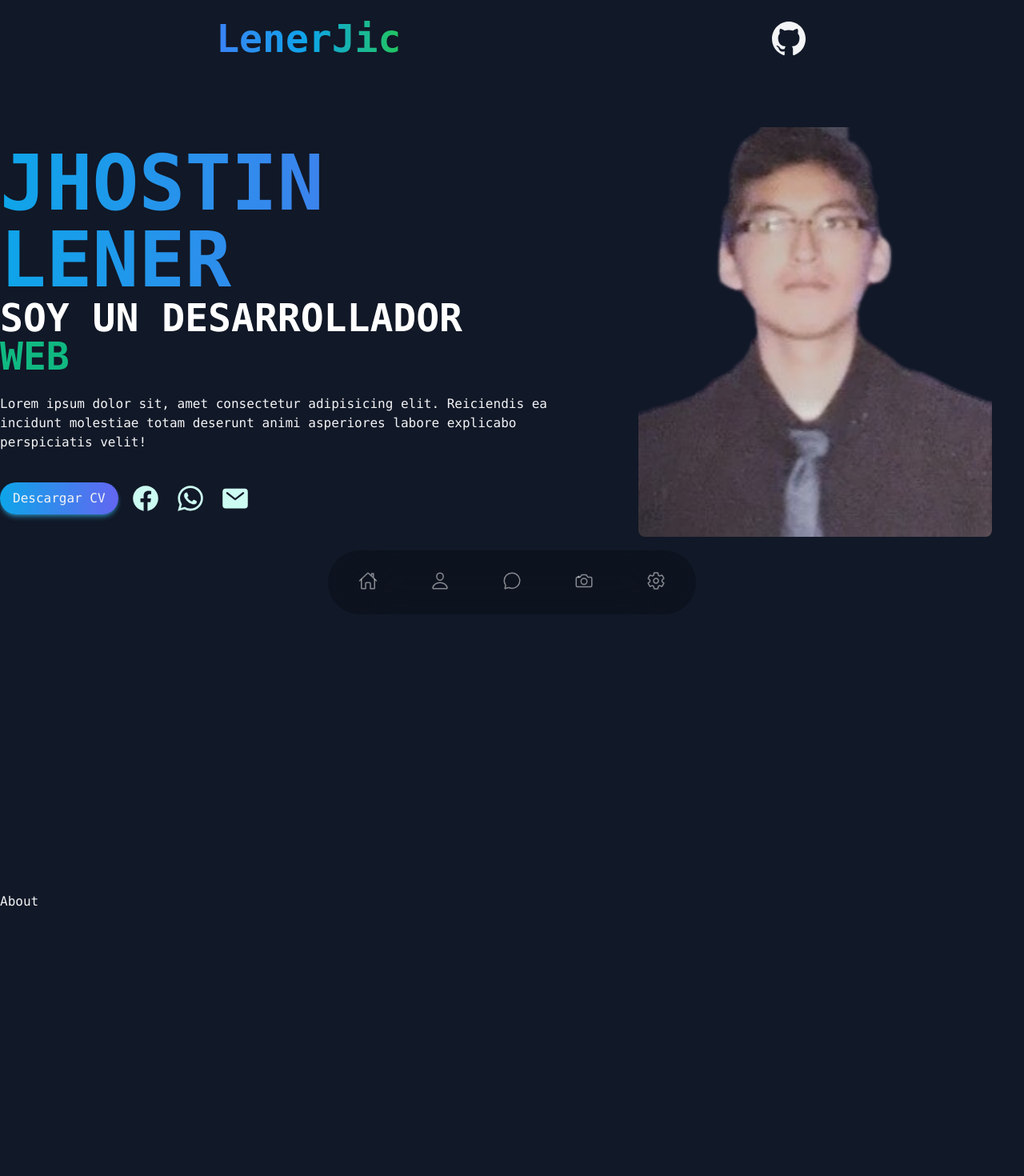
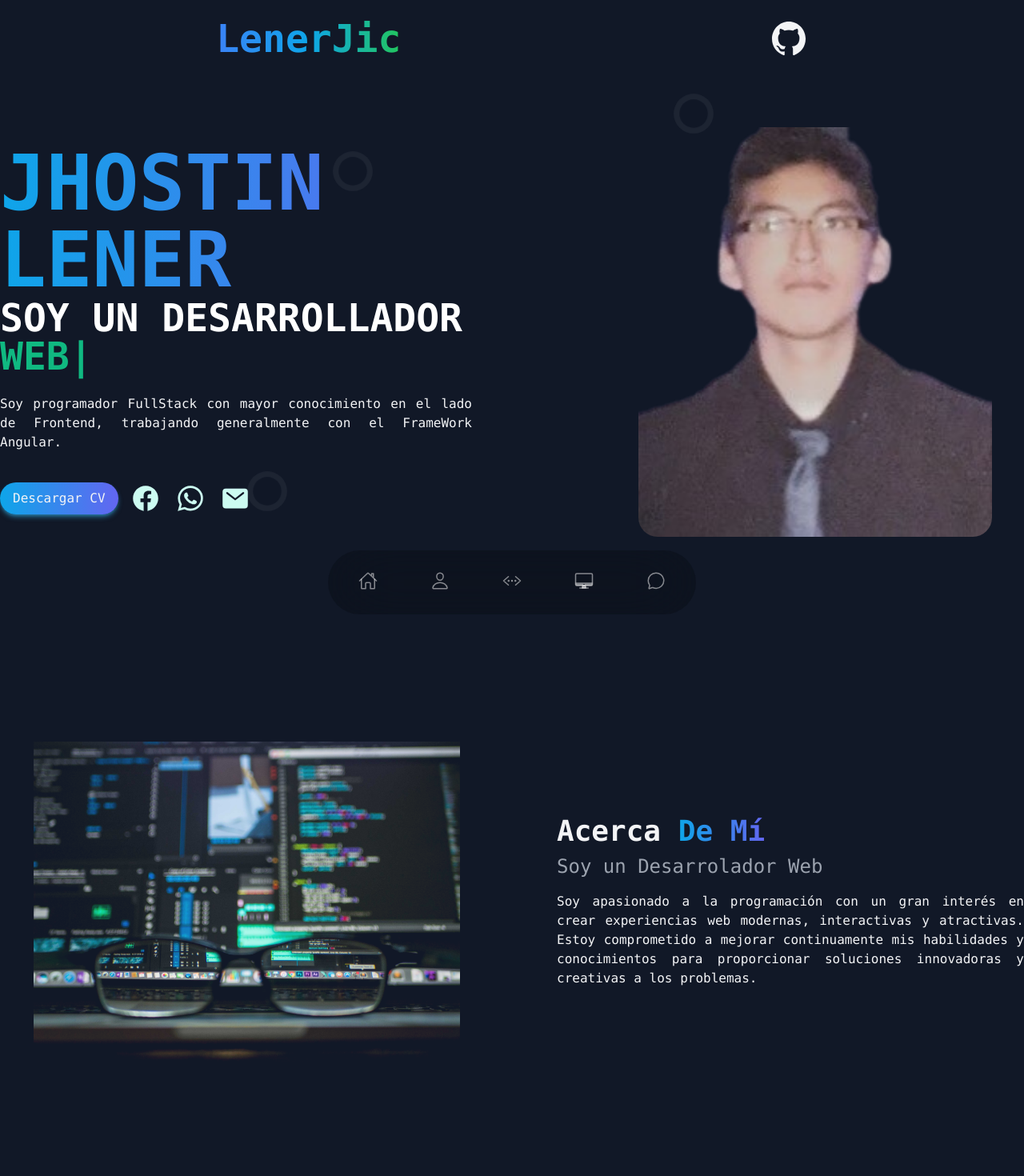
Before and after one commit to LenerJic/myportfolio, a React (Vite) app: page / in a window 1280 px wide. Shown: the top 1470 px of the page at 80% size. Built offline with nearby package versions, Linux system fonts and the light colour scheme.

Commit message:
myportfolio v0.2.1

```diff
--- a/src/App.jsx
+++ b/src/App.jsx
@@ -4,6 +4,8 @@ import { About } from "./components/About";
 import { Contact } from "./components/Contact";
 import { Header } from "./components/Header";
 import { APing } from "./components/APing";
+import { Skills } from "./components/Skills";
+import { Projects } from "./components/Projects";
 
 export function App() {
   return (
@@ -13,6 +15,8 @@ export function App() {
       <Hero/>
       <Navbar/>
       <About/>
+      <Skills/>
+      <Projects/>
       <Contact/>
     </>
   );
--- a/src/components/About.jsx
+++ b/src/components/About.jsx
@@ -1,5 +1,22 @@
 export function About() {
   return (
-    <section id="about" className="section" >About</section>
+    <section id="about" className="section">
+      <div className="container mx-auto">
+        <div className="flex flex-col gap-y-10 lg:flex-row lg:items-center lg:gap-x-20 lg:gap-y-0 h-screen">
+          <div className="flex-1 mx-4 bg-about bg-contain bg-no-repeat h-1/2 mix-blend-lighten bg-top"></div>
+          <div className="flex-1">
+            <h2 className="text-4xl mb-2 font-semibold">
+              Acerca <span className="text-gradient">De Mí</span>
+            </h2>
+            <h3 className="text-2xl text-gray-400 mb-4">Soy un Desarrolador Web</h3>
+            <p className="text-justify leading-6">
+              Soy apasionado a la programación con un gran interés en crear experiencias web modernas, interactivas
+              y atractivas. Estoy comprometido a mejorar continuamente mis habilidades y conocimientos
+              para proporcionar soluciones innovadoras y creativas a los problemas.
+            </p>
+          </div>
+        </div>
+      </div>
+    </section>
   )
 }
--- a/src/components/Hero.jsx
+++ b/src/components/Hero.jsx
@@ -10,11 +10,9 @@ export function Hero() {
   return (
     <section id="home" className="min-h-[85vh] lg:min-h-[78vh] flex items-center">
       <div className="container mx-auto">
-        {/* <div className="flex flex-col gap-y-8 lg:flex-row lg:items-center">
-        </div> */}
         <div className="flex flex-col gap-y-8 lg:flex-row lg:items-center lg:gap-x-12">
-          <div className="flex-1 text-center lg:text-left">
-            <h1 className="text-5xl font-bold leading-[0.8] lg:text-8xl bg-clip-text text-transparent bg-gradient-to-r from-sky-500 to-indigo-500">
+          <div className="flex-1 text-center lg:text-left mx-2 lg:mx-0 xl:pr-40">
+            <h1 className="text-5xl font-bold leading-[0.8] lg:text-8xl text-gradient">
               JHOSTIN LENER
             </h1>
             <div className="mb-6 text-3xl lg:text-5xl font-semibold uppercase">
@@ -22,9 +20,9 @@ export function Hero() {
               <TypeAnimation sequence={['Web', 2000, 'Frontend', 2000,]}
                 speed={50} className='text-emerald-500' wrapper='span' repeat={Infinity}/>
             </div>
-            <p>Lorem ipsum dolor sit, amet consectetur adipisicing elit. Reiciendis
-              ea incidunt molestiae totam deserunt animi asperiores labore explicabo
-              perspiciatis velit!
+            <p className="text-justify">
+              Soy programador FullStack con mayor conocimiento en el lado de Frontend, trabajando generalmente
+              con el FrameWork Angular.
             </p>
             <div className="flex items-center justify-center lg:justify-start mt-8 gap-4">
               <a href="../assets/my_cv.pdf" download>
@@ -40,7 +38,7 @@ export function Hero() {
             </div>
           </div>
           <div className="hidden lg:flex flex-1 max-w-xs lg:max-w-[482px]">
-            <img src={my_profile} alt="I'm" className="md:w-11/12 h-full object-cover rounded-lg"/>
+            <img src={my_profile} alt="I'm" className="md:w-11/12 h-full object-cover rounded-3xl"/>
           </div>
         </div>
       </div>
--- a/src/components/Navbar.jsx
+++ b/src/components/Navbar.jsx
@@ -6,9 +6,9 @@ export function Navbar() {
   const Menus = [
     { link:'home', icon: "home-outline" },
     { link:'about', icon: "person-outline" },
-    { link:'about', icon: "chatbubble-outline" },
-    { link:'contact', icon: "camera-outline" },
-    { link:'contact', icon: "settings-outline" },
+    { link:'skills', icon: "code-working-outline" },
+    { link:'projects', icon: "desktop-outline" },
+    { link:'contact', icon: "chatbubble-outline" },
   ]
   const [active, setActive] = useState(0);
   return (
--- /dev/null
+++ b/src/components/Projects.jsx
@@ -0,0 +1,7 @@
+export function Projects() {
+  return (
+    <section id="projects" className="section">
+      Projects
+    </section>
+  )
+}
--- /dev/null
+++ b/src/components/Skills.jsx
@@ -0,0 +1,7 @@
+export function Skills() {
+  return (
+    <section id="skills" className="section">
+      Skills
+    </section>
+  )
+}
--- a/src/index.css
+++ b/src/index.css
@@ -6,7 +6,7 @@ body::-webkit-scrollbar{
   @apply w-1 bg-transparent;
 }
 body::-webkit-scrollbar-thumb{
-  @apply bg-cyan-700/50 rounded-full;
+  @apply bg-cyan-900/30 rounded-full;
 }
 body::-webkit-scrollbar-thumb:hover{
   @apply bg-cyan-700;
@@ -18,9 +18,12 @@ body::-webkit-scrollbar-thumb:hover{
 .active{
   @apply bg-gradient-to-b from-emerald-500 via-cyan-600 to-blue-500 text-white;
 }
+.text-gradient{
+  @apply bg-clip-text text-transparent bg-gradient-to-r from-sky-500 to-indigo-500;
+}
 .btn-primary{
   @apply px-4 py-2 bg-gradient-to-r from-sky-500 to-indigo-500 rounded-full shadow-md shadow-sky-400/50;
 }
-.bg-site{
-  background-image: url(./assets/images/background_hero.jpg);
+.bg-about{
+  background-image: url(./assets/images/about.jpg);
 }
```
Also changed, not shown: package.json (+7 -7 lines), 1 other file (tests, documents, lock files or other folders).
